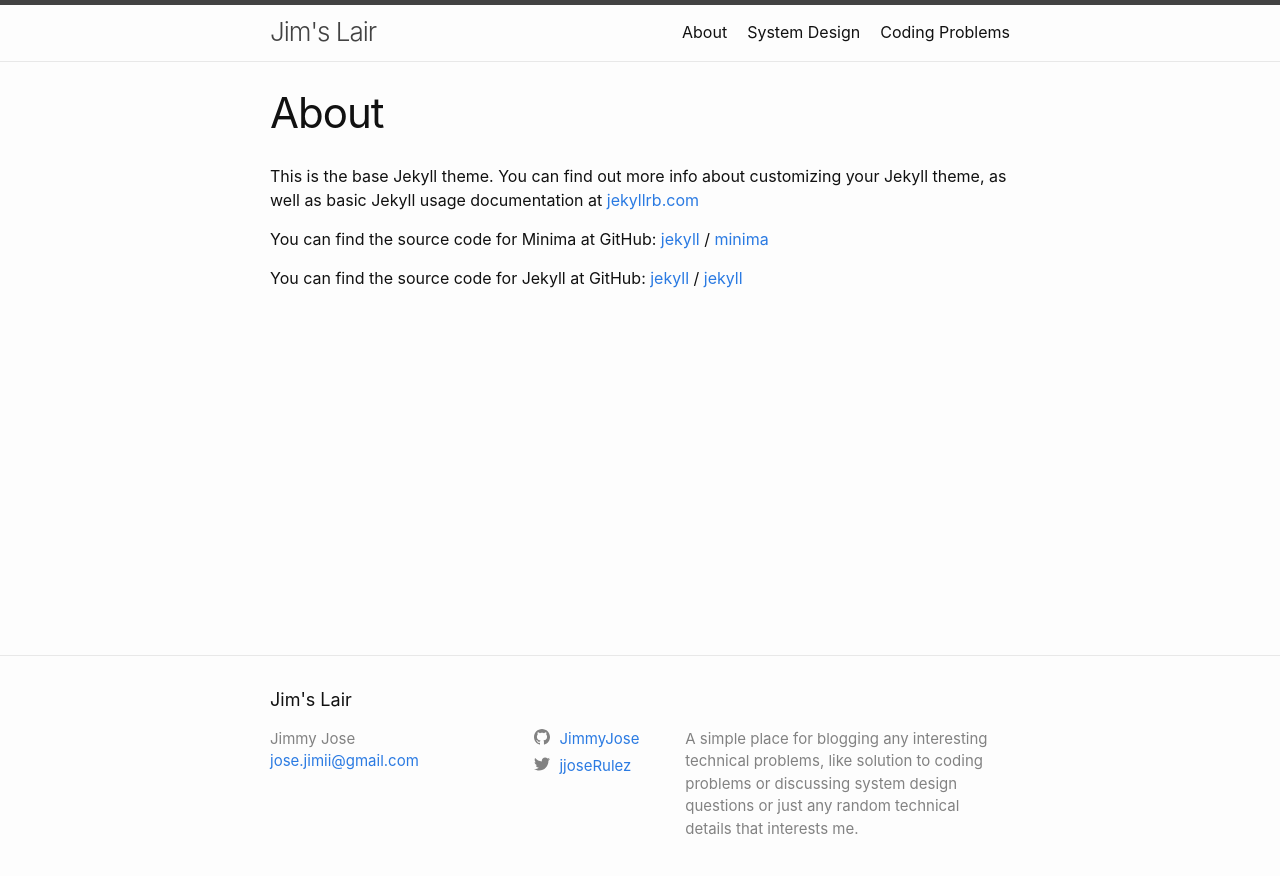
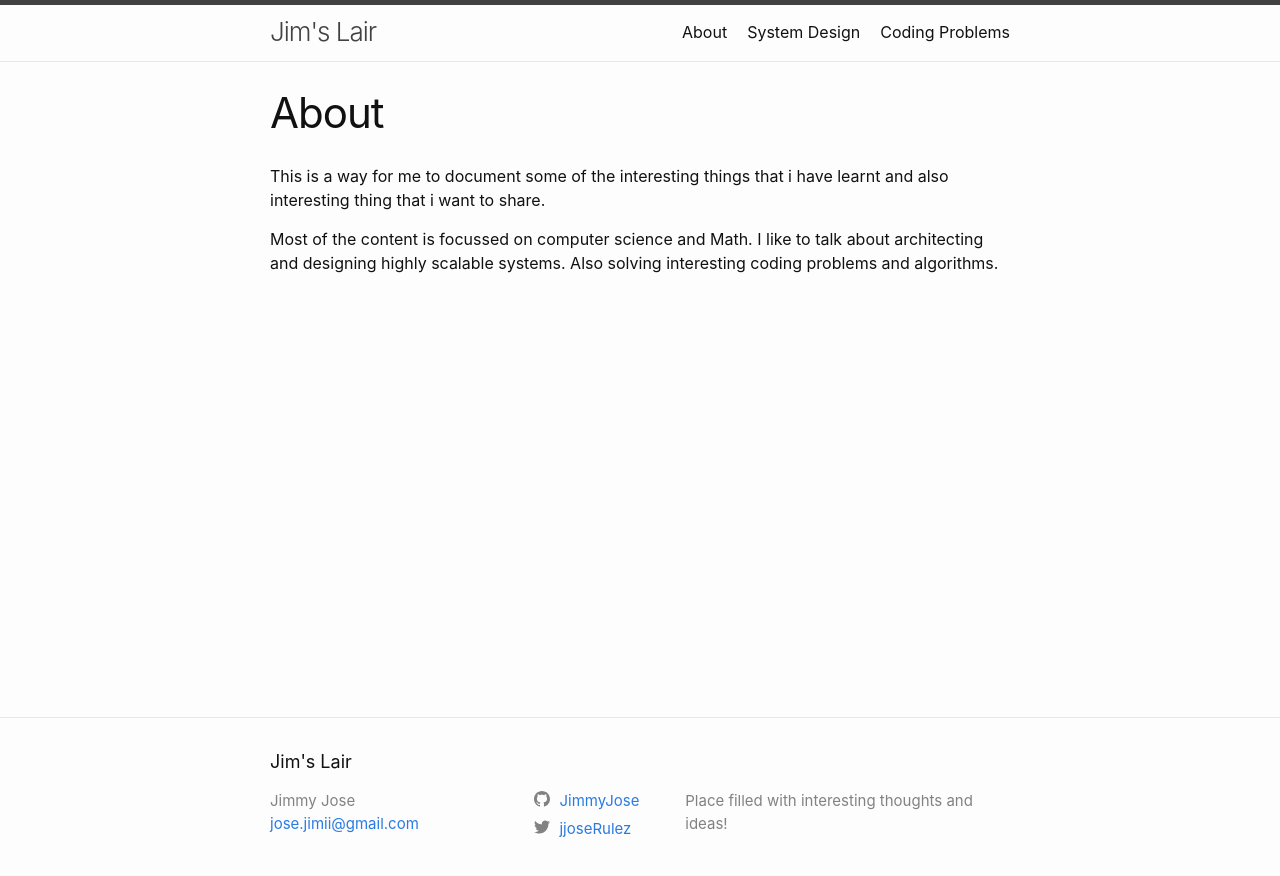
Before and after one commit to JimmyJose/technical-blog, a Jekyll site: the page built from about.markdown, in a window 1280 px wide. Shown: the top 876 px of the page. Built offline with Jekyll 4.4.1, drawn with Linux system fonts in a browser that asks for light colours.

```diff
--- a/_config.yml
+++ b/_config.yml
@@ -21,7 +21,7 @@
 title: Jim's Lair
 email: jose.jimii@gmail.com
 description: >- # this means to ignore newlines until "baseurl:"
-  A simple place for blogging any interesting technical problems, like solution to coding problems or discussing system design questions or just any random technical details that interests me.
+  Place filled with interesting thoughts and ideas!
 baseurl: "/technical-blog" # the subpath of your site, e.g. /blog
 url: "https://jimmyjose.github.io" # the base hostname & protocol for your site, e.g. http://example.com
 twitter_username: jjoseRulez
--- a/about.markdown
+++ b/about.markdown
@@ -3,16 +3,6 @@ layout: page
 title: About
 permalink: /about/
 ---
+This is a way for me to document some of the interesting things that i have learnt and also interesting thing that i want to share.
 
-This is the base Jekyll theme. You can find out more info about customizing your Jekyll theme, as well as basic Jekyll usage documentation at [jekyllrb.com](https://jekyllrb.com/)
-
-You can find the source code for Minima at GitHub:
-[jekyll][jekyll-organization] /
-[minima](https://github.com/jekyll/minima)
-
-You can find the source code for Jekyll at GitHub:
-[jekyll][jekyll-organization] /
-[jekyll](https://github.com/jekyll/jekyll)
-
-
-[jekyll-organization]: https://github.com/jekyll
+Most of the content is focussed on computer science and Math. I like to talk about architecting and designing highly scalable systems. Also solving interesting coding problems and algorithms.
--- a/blog-coding-problems/_posts/2021-09-08-common-ancestor-problem.markdown
+++ b/blog-coding-problems/_posts/2021-09-08-common-ancestor-problem.markdown
@@ -48,7 +48,8 @@ Looking at the input we can see that:
     - If the intersection exists, then they have a common ancestor
     - Otherwise, there is no common ancestor
 
-**Note:** We can use a stack datastructure when building the set of all  the ancestors
+**Note:** To determine all the ancestors for a given individual, we essentially perform a BFS (breadth first search).
+We use a stack datastructure.
 
 ### Java code
 {% highlight java %}
```
Also changed, not shown: README.md (added).
